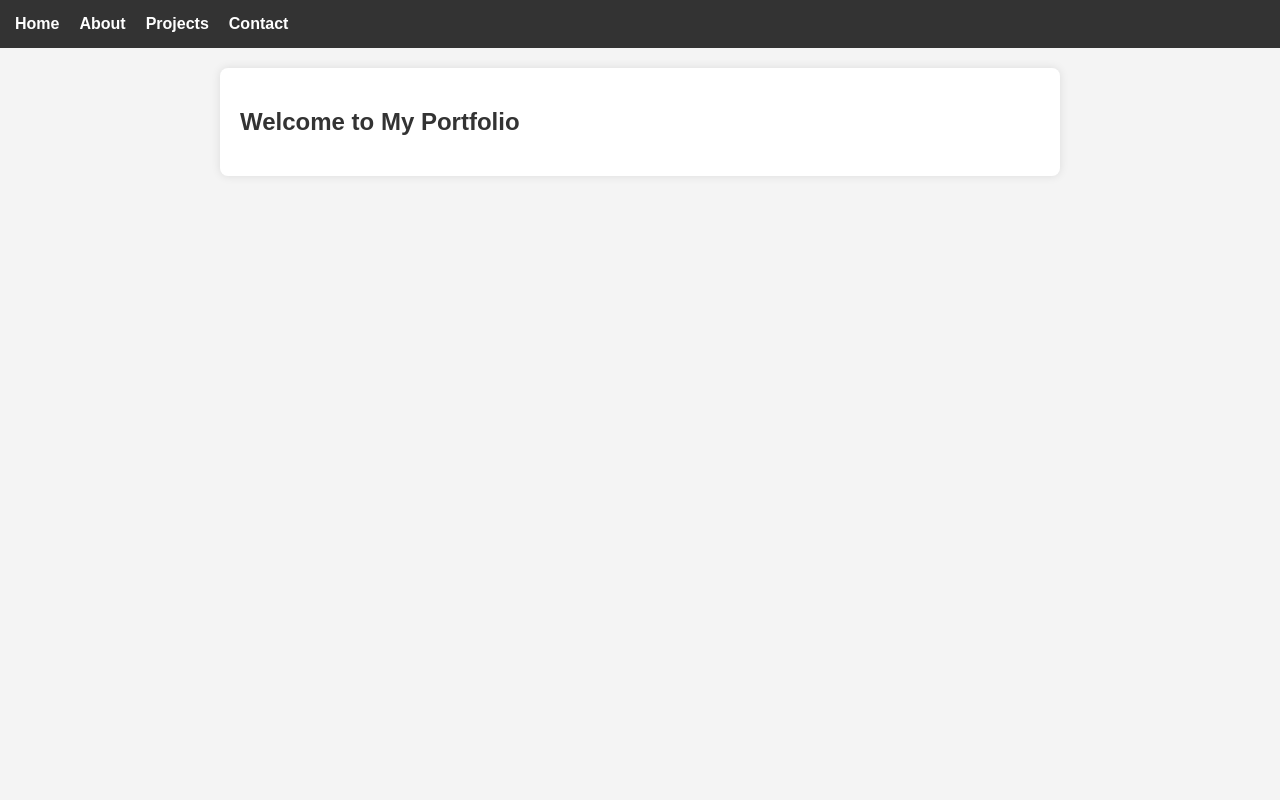
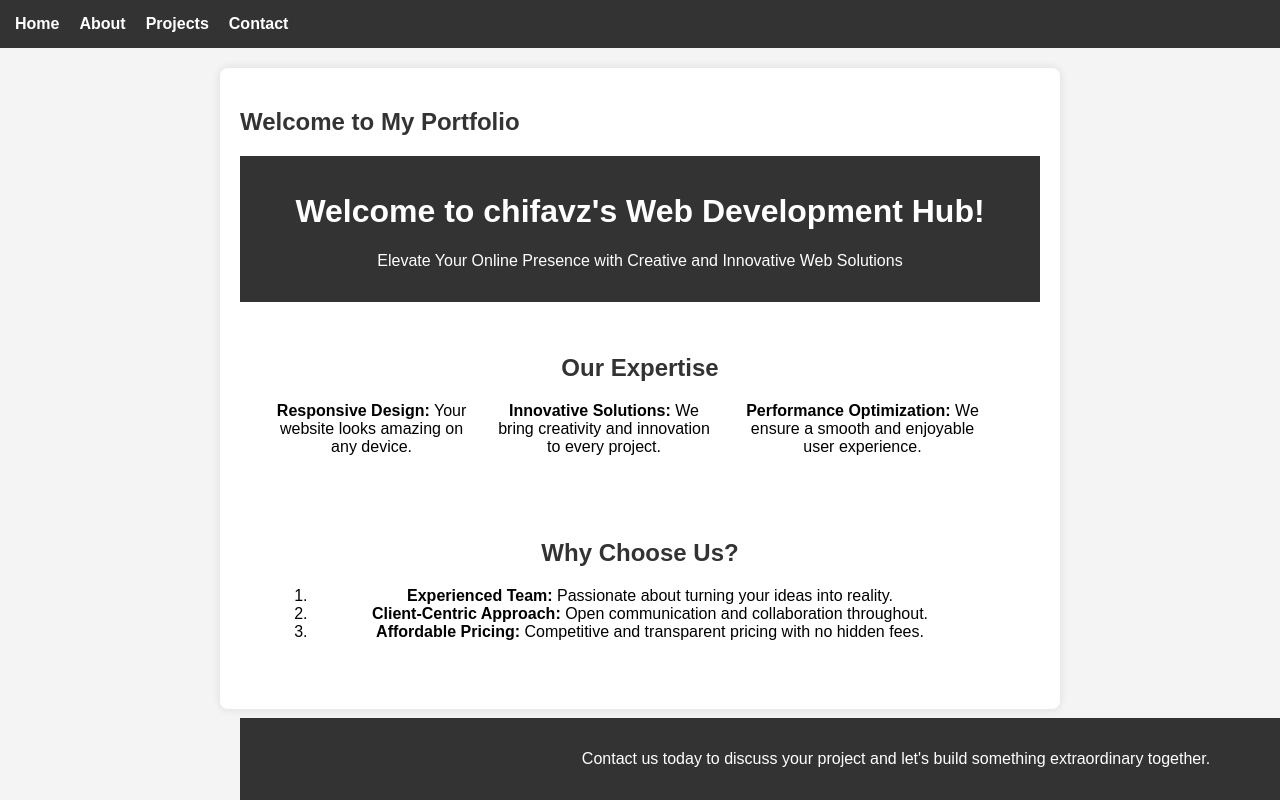
Before and after one commit to chifavz/my-portfolio, a React (Create React App) app: page / in a window 1280 px wide. Built offline with nearby package versions, Linux system fonts and the light colour scheme.

Commit message:
added style to page

```diff
--- a/src/components/Home.js
+++ b/src/components/Home.js
@@ -1,11 +1,45 @@
 // components/Home.js
 import React from 'react';
+import './style.css';
 
 const Home = () => {
   return (
     <div>
       <h2>Welcome to My Portfolio</h2>
       {/* Add your introduction and any other content here */}
+
+
+
+<header>
+    <h1>Welcome to chifavz's Web Development Hub!</h1>
+    <p>Elevate Your Online Presence with Creative and Innovative Web Solutions</p>
+</header>
+
+<section>
+    <h2>Our Expertise</h2>
+    <ul>
+        <li><strong>Responsive Design:</strong> Your website looks amazing on any device.</li>
+        <li><strong>Innovative Solutions:</strong> We bring creativity and innovation to every project.</li>
+        <li><strong>Performance Optimization:</strong> We ensure a smooth and enjoyable user experience.</li>
+
+    </ul>
+</section>
+
+<section>
+    <h2>Why Choose Us?</h2>
+    <ol>
+        <li><strong>Experienced Team:</strong> Passionate about turning your ideas into reality.</li>
+        <li><strong>Client-Centric Approach:</strong> Open communication and collaboration throughout.</li>
+        <li><strong>Affordable Pricing:</strong> Competitive and transparent pricing with no hidden fees.</li>
+
+    </ol>
+</section>
+
+<footer>
+    <p>Contact us today to discuss your project and let's build something extraordinary together.</p>
+</footer>
+
+
     </div>
   );
 };
--- /dev/null
+++ b/src/components/style.css
@@ -0,0 +1,29 @@
+/* style.css */
+body {
+    font-family: 'Arial', sans-serif;
+    margin: 0;
+    padding: 0;
+    background-color: #f8f8f8;
+}
+
+header {
+    background-color: #333;
+    color: #fff;
+    padding: 1em;
+    text-align: center;
+}
+
+section {
+    padding: 2em;
+    text-align: center;
+}
+
+footer {
+    background-color: #333;
+    color: #fff;
+    text-align: center;
+    padding: 1em;
+    position: fixed;
+    bottom: 0;
+    width: 100%;
+}
```
